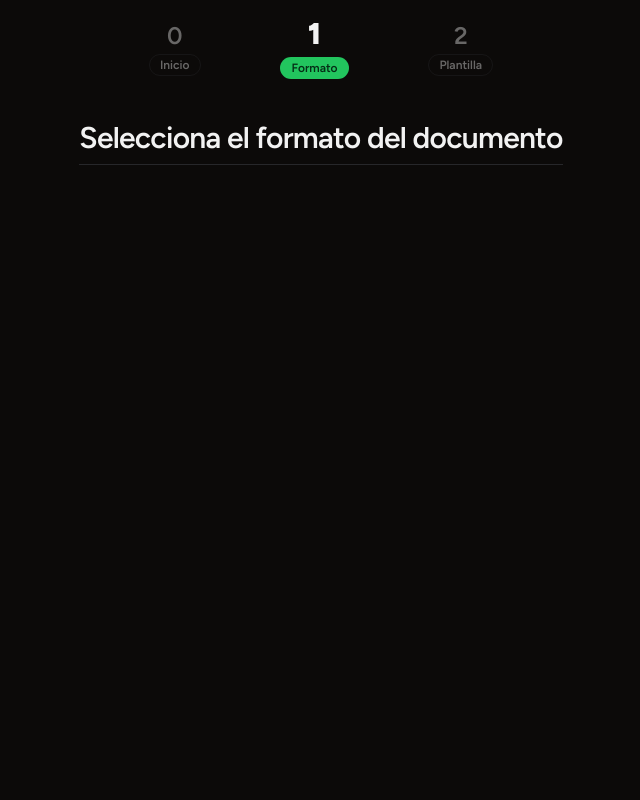
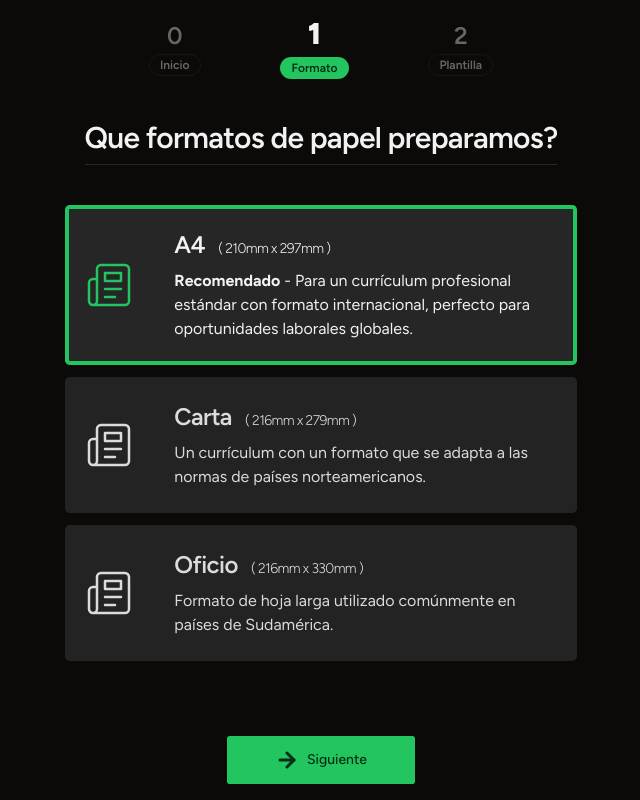
Before and after one commit to CristobalNPE/CVGenerator-v2, a React (Vite) app: page /size in a window 1280 px wide. Shown: the whole page, without its empty margins (319-959 px from the left). Built offline with nearby package versions, Linux system fonts and the light colour scheme.

Commit message:
create selection cards

```diff
--- a/package.json
+++ b/package.json
@@ -10,7 +10,10 @@
     "preview": "vite preview"
   },
   "dependencies": {
+    "@radix-ui/react-label": "^2.0.2",
+    "@radix-ui/react-radio-group": "^1.1.3",
     "@radix-ui/react-slot": "^1.0.2",
+    "@radix-ui/react-toggle": "^1.0.3",
     "class-variance-authority": "^0.7.0",
     "clsx": "^2.0.0",
     "framer-motion": "^10.16.4",
--- /dev/null
+++ b/src/components/Stepper/Stepper.tsx
@@ -0,0 +1,28 @@
+import { Badge } from "../ui/badge";
+
+function Stepper() {
+  //state with current step?
+  //works with array of steps?
+  //outside of outlet???
+
+  return (
+    <article className="flex gap-10 mb-10 justify-around items-center w-full sm:max-w-sm">
+      <section className="opacity-40 text-md">
+        <div className="text-2xl font-semibold">0</div>
+        <Badge variant={"outline"}>Inicio</Badge>
+      </section>
+
+      <section className="text-lg ">
+        <div className="text-3xl font-black">1</div>
+        <Badge>Formato</Badge>
+      </section>
+
+      <section className="opacity-40  text-md ">
+        <div className="text-2xl font-semibold">2</div>
+        <Badge variant={"outline"}>Plantilla</Badge>
+      </section>
+    </article>
+  );
+}
+
+export default Stepper;
--- /dev/null
+++ b/src/components/ui/label.tsx
@@ -0,0 +1,24 @@
+import * as React from "react"
+import * as LabelPrimitive from "@radix-ui/react-label"
+import { cva, type VariantProps } from "class-variance-authority"
+
+import { cn } from "@/lib/utils"
+
+const labelVariants = cva(
+  "text-sm font-medium leading-none peer-disabled:cursor-not-allowed peer-disabled:opacity-70 "
+)
+
+const Label = React.forwardRef<
+  React.ElementRef<typeof LabelPrimitive.Root>,
+  React.ComponentPropsWithoutRef<typeof LabelPrimitive.Root> &
+    VariantProps<typeof labelVariants>
+>(({ className, ...props }, ref) => (
+  <LabelPrimitive.Root
+    ref={ref}
+    className={cn(labelVariants(), className)}
+    {...props}
+  />
+))
+Label.displayName = LabelPrimitive.Root.displayName
+
+export { Label }
--- a/src/pages/sizeSelection/SizeSelection.tsx
+++ b/src/pages/sizeSelection/SizeSelection.tsx
@@ -1,30 +1,57 @@
+import Stepper from "@/components/Stepper/Stepper";
 import { Heading } from "@/components/typography/Heading";
-import { Badge } from "@/components/ui/badge";
+import { buttonVariants } from "@/components/ui/button";
+import { ArrowRight, Newspaper } from "lucide-react";
+import { Link } from "react-router-dom";
+import SelectionCards from "./components/SelectionCards/SelectionCards";
+import { SelectionCardProps } from "./components/SelectionCards/SelectionCard";
+function SizeSelection() {
+  const cards: SelectionCardProps[] = [
+    {
+      title: "A4",
+      description:
+        "Para un currículum profesional estándar con formato internacional, perfecto para oportunidades laborales globales.",
+      recommended: true,
+      subtitle: "210mm x 297mm",
+    },
+    {
+      title: "Carta",
+      description:
+        "Un currículum con un formato que se adapta a las normas de países norteamericanos.",
+      subtitle: "216mm x 279mm",
+    },
+    {
+      title: "Oficio",
+      description:
+        "Formato de hoja larga utilizado comúnmente en países de Sudamérica.",
+      subtitle: "216mm x 330mm",
+    },
+  ];
 
-function SizeSelection() {
+
+  //Control selected cards here. If none selected, disable next button.
+
+
   return (
     <main className="p-4 text-center flex flex-col  items-center w-full  ">
-      <article className="flex gap-10 mb-10 justify-around items-center w-full sm:max-w-sm">
-        <section className="opacity-40 text-md">
-          <div className="text-2xl font-semibold">0</div>
-          <Badge variant={"outline"}>Inicio</Badge>
-        </section>
+      <Stepper />
+      <Heading variant={"h2"}>Que formatos de papel preparamos?</Heading>
 
-        <section className="text-lg ">
-          <div className="text-3xl font-black">1</div>
-          <Badge>Formato</Badge>
-        </section>
+      <SelectionCards
+        cards={cards}
+        icon={<Newspaper size={48} strokeWidth={1.25} />}
+      />
 
-        <section className="opacity-40  text-md ">
-          <div className="text-2xl font-semibold">2</div>
-          <Badge variant={"outline"} >Plantilla</Badge>
-        </section>
-      </article>
-
-      <Heading variant={"h2"}>Selecciona el formato del documento</Heading>
-
-      {/* carousel? or something to select between a4,letter,oficio */}
       {/* when selected, button continuar */}
+      <Link
+        className={`mt-5 ${buttonVariants({
+          variant: "default",
+        })} w-full md:w-fit md:text-md md:py-6 md:px-12`}
+        to={"/"}
+      >
+        {" "}
+        <ArrowRight className="mr-2 " strokeWidth={3} /> Siguiente
+      </Link>
     </main>
   );
 }
--- /dev/null
+++ b/src/pages/sizeSelection/components/SelectionCards/SelectionCard.tsx
@@ -0,0 +1,49 @@
+import { Heading } from "@/components/typography/Heading";
+import { useState } from "react";
+
+export type SelectionCardProps = {
+  title: string;
+  subtitle?: string;
+  description: string;
+  recommended?: boolean;
+  icon?: React.ReactNode;
+};
+
+function SelectionCard({
+  title,
+  subtitle,
+  description,
+  recommended,
+  icon,
+}: SelectionCardProps) {
+  const [isSelected, setIsSelected] = useState(recommended);
+
+  return (
+    <div
+      onClick={() => setIsSelected((prev) => !prev)}
+      className={`${
+        isSelected
+          ? "ring-4 ring-primary ring-inset"
+          : "hover:bg-secondary opacity-90"
+      } grid grid-cols-6 max-w-lg px-3 sm:px-5 py-6 items-center rounded-lg gap-16 cursor-pointer  hover:opacity-100 transition-colors bg-muted select-none `}
+    >
+      <span className={`${isSelected && "text-primary"}`}>{icon}</span>
+      <div className="flex flex-col items-start  col-span-5 text-left">
+        <Heading variant={"h3"} className="mb-2">
+          {title}{" "}
+          <span className="font-light text-sm ml-2">( {subtitle} )</span>
+        </Heading>
+        <p className="text-md">
+          {recommended && (
+            <>
+              <strong>Recomendado</strong> -{" "}
+            </>
+          )}{" "}
+          {description}
+        </p>
+      </div>
+    </div>
+  );
+}
+
+export default SelectionCard;
--- /dev/null
+++ b/src/pages/sizeSelection/components/SelectionCards/SelectionCards.tsx
@@ -0,0 +1,29 @@
+import SelectionCard from "./SelectionCard";
+
+export type SelectionCard = {
+  title: string;
+  subtitle?: string;
+  description: string;
+  recommended?: boolean;
+};
+
+type SelectionCardsProps = {
+  icon: React.ReactNode;
+  cards: SelectionCard[];
+};
+
+function SelectionCards({ icon, cards }: SelectionCardsProps) {
+  return (
+    <section className="grow flex items-center flex-col mt-10 gap-3">
+      {cards.map((card, index) => (
+        <SelectionCard
+          key={card.title || index}
+          icon={icon}
+          {...card}
+        />
+      ))}
+    </section>
+  );
+}
+
+export default SelectionCards;
```
Also changed, not shown: 1 other file (tests, documents, lock files or other folders).
